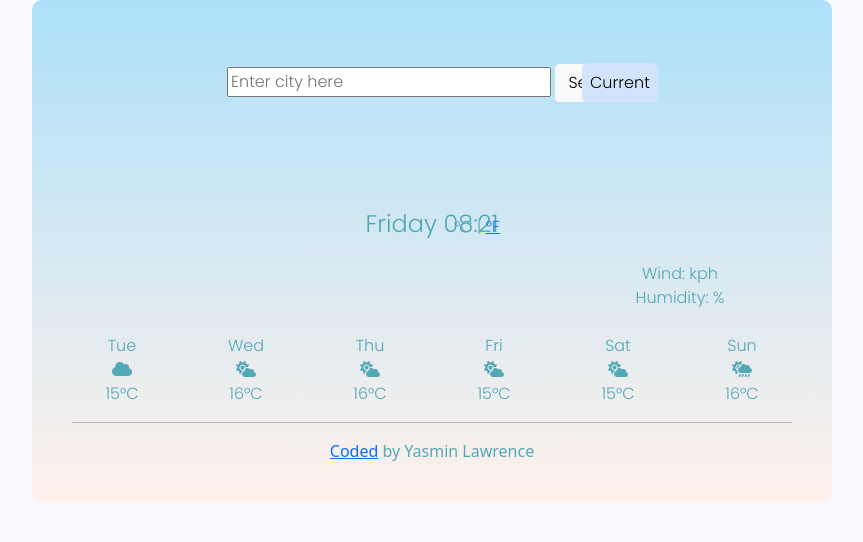
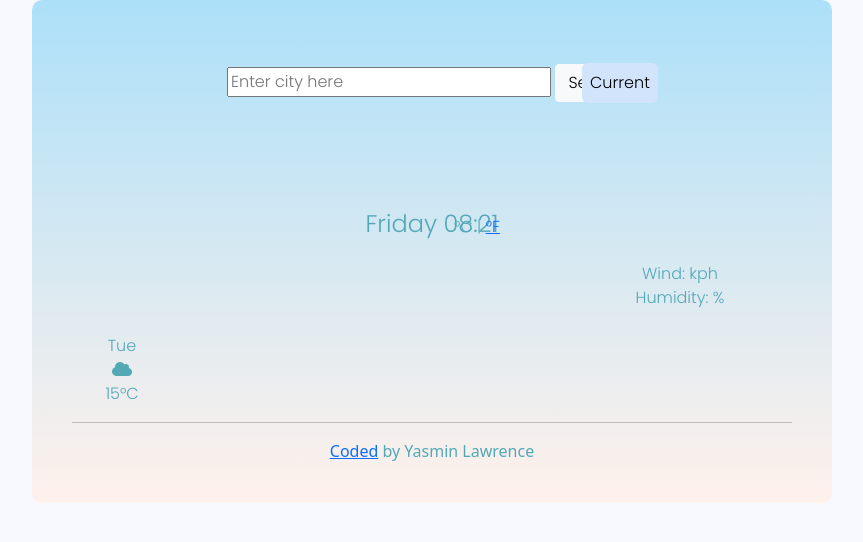
Before and after one commit to yasminlawre/Weather-app, a website built with Parcel: page index.html in a window 1280 px wide. Shown: the whole page, without its empty margins (208-1071 px from the left). Built offline with nearby package versions, Linux system fonts and the light colour scheme; no server answers.

Commit message:
updating script.js

```diff
--- a/index.html
+++ b/index.html
@@ -56,7 +56,8 @@
         <a href="#" id="fahrenheit-link">°F</a></span
       >
 
-      <div class="row weather-forecast">
+      <div class="weather-forecast" id="forecast">
+        <div class="row">
           <div class="week-forecast col">
             Tue <br />
             <i class="fa-solid fa-cloud"></i> <br />
@@ -88,6 +89,8 @@
             <span class="max-temp">16°C</span><span class="min-temp"></span>
           </div>
         </div>
+      </div>
+
       <hr />
       <div class="footer">
         <a href="https://github.com/yasminlawre/Weather-app" target="_blank"
--- a/src/script.js
+++ b/src/script.js
@@ -22,6 +22,18 @@ function formatDate(date) {
 }
 let now = new Date();
 formatDate(now);
+
+function displayForecast() {
+  let forecastElement = document.querySelector("#forecast");
+
+  forecastElement.innerHTML = `<div class="row">
+          <div class="week-forecast col-2">
+            Tue <br />
+            <i class="fa-solid fa-cloud"></i> <br />
+            <span class="max-temp">15°C</span><span class="min-temp"></span>
+          </div>
+        </div>`;
+}
 
 function showWeather(response) {
   celsiusTemperature = response.data.main.temp;
@@ -69,6 +81,7 @@ let currLocation = document.querySelector("#current");
 currLocation.addEventListener("click", currentLocation);
 
 searchCity("London");
+displayForecast();
 
 function showFahrenheit(event) {
   event.preventDefault();
```
Lines whose indentation alone changed are shown as unchanged.
